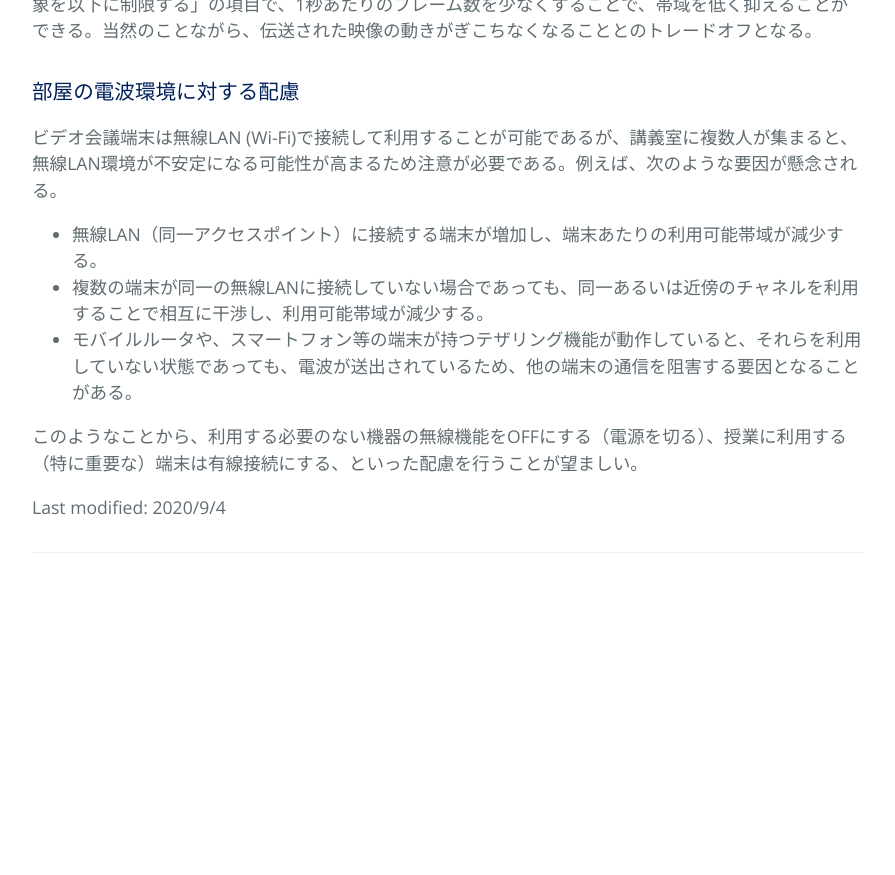
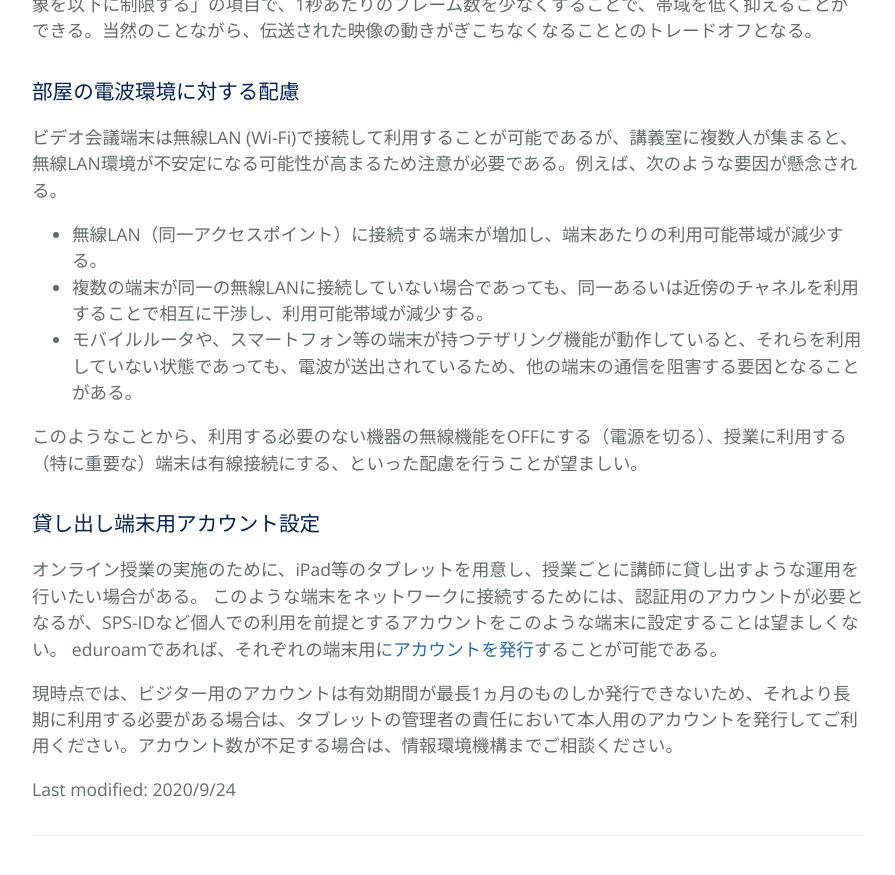
Before and after one commit to kyoto-u/online-edu, a Jekyll site: the page built from zoom-hybrid-use.md, in a window 1280 px wide and 900 px high, scrolled down 8684 px. Shown: the top 875 px of the window, without its empty margins (192-1087 px from the left). Built offline with Jekyll 4.4.1, drawn with Linux system fonts in a browser that asks for light colours; before the commit the page ends 9301 px from its top, so only the background shows below that.

Commit message:
Update zoom-hybrid-use.md

```diff
--- a/zoom-hybrid-use.md
+++ b/zoom-hybrid-use.md
@@ -211,4 +211,12 @@ Zoomクライアントの設定画面で、「共有画面」の「詳細」の
 
 このようなことから、利用する必要のない機器の無線機能をOFFにする（電源を切る）、授業に利用する（特に重要な）端末は有線接続にする、といった配慮を行うことが望ましい。
 
-Last modified: 2020/9/4
+### 貸し出し端末用アカウント設定
+
+オンライン授業の実施のために、iPad等のタブレットを用意し、授業ごとに講師に貸し出すような運用を行いたい場合がある。
+このような端末をネットワークに接続するためには、認証用のアカウントが必要となるが、SPS-IDなど個人での利用を前提とするアカウントをこのような端末に設定することは望ましくない。
+eduroamであれば、それぞれの端末用に[アカウントを発行](http://www.iimc.kyoto-u.ac.jp/ja/services/kuins/wifi/use/eduroam.html)することが可能である。
+
+現時点では、ビジター用のアカウントは有効期間が最長1ヵ月のものしか発行できないため、それより長期に利用する必要がある場合は、タブレットの管理者の責任において本人用のアカウントを発行してご利用ください。アカウント数が不足する場合は、情報環境機構までご相談ください。
+
+Last modified: 2020/9/24
```
